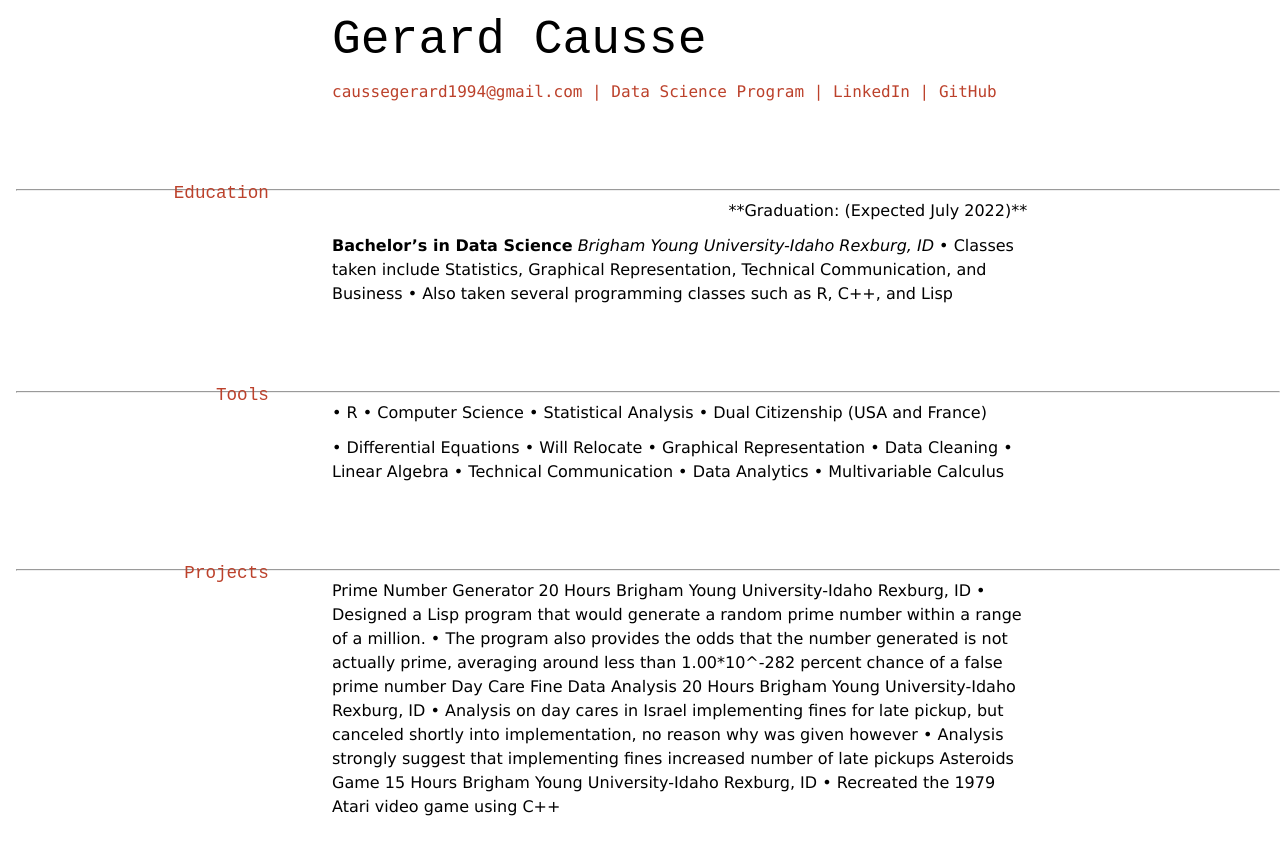
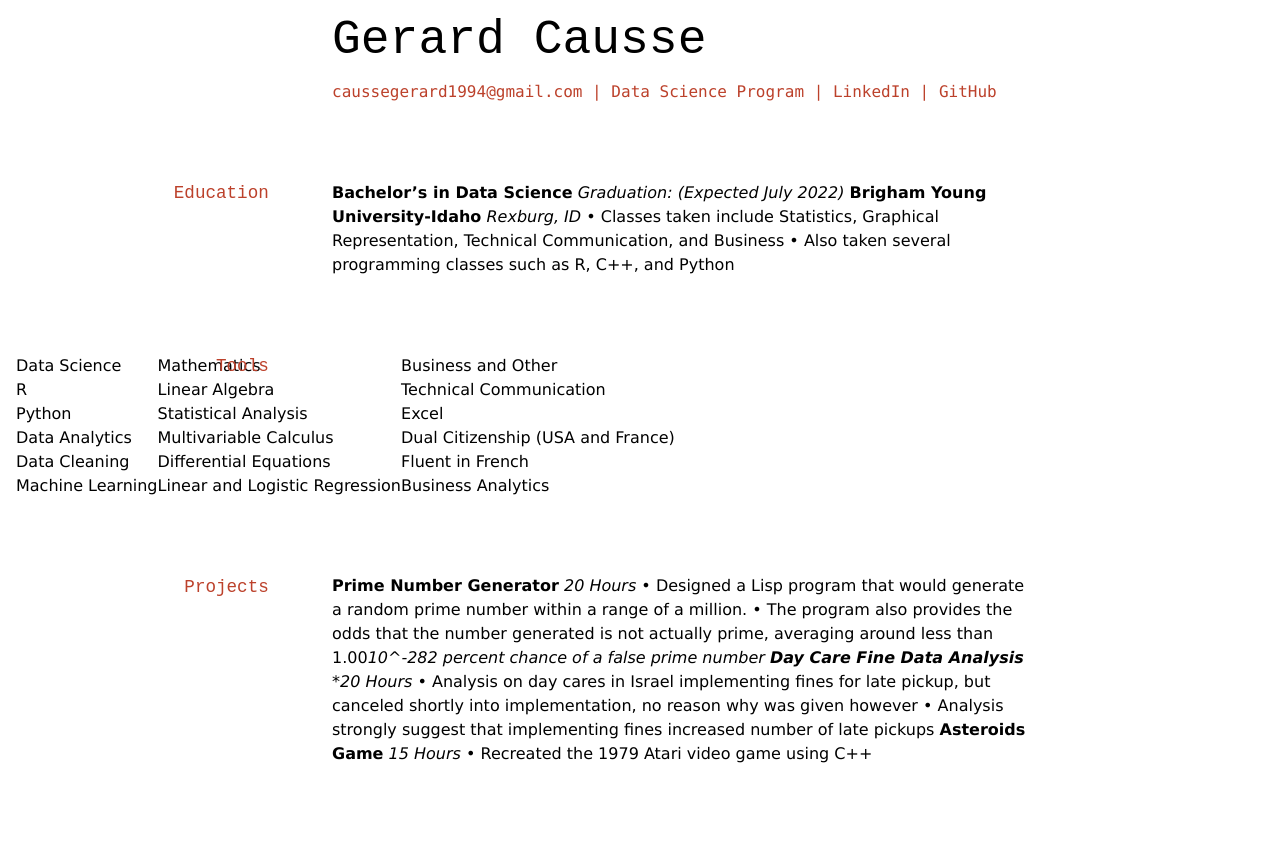
Before and after one commit to GrodCausse/Resume, a Jekyll site: the page built from docs/index.md, in a window 1280 px wide. Shown: the top 855 px of the page. Built offline with Jekyll 4.4.1, drawn with Linux system fonts in a browser that asks for light colours.

Commit message:
Resume Finalized

```diff
--- a/docs/index.md
+++ b/docs/index.md
@@ -11,51 +11,32 @@ title: Gerard Causse's Resume
 | <a href="https://github.com/GrodCausse">GitHub</a>
 </div>
 
-
 ## Education
 
-_________________________________________________
-
-<p style='text-align: right;'> **Graduation: (Expected July 2022)** </p>
-
-**Bachelor’s in Data Science**
-*Brigham Young University-Idaho*						    *Rexburg, ID*
+**Bachelor’s in Data Science** *Graduation: (Expected July 2022)*
+**Brigham Young University-Idaho** *Rexburg, ID*
 •	Classes taken include Statistics, Graphical Representation, Technical Communication, and Business
-•	Also taken several programming classes such as R, C++, and Lisp
-
+•	Also taken several programming classes such as R, C++, and Python
 
 ## Tools
 
-_______________________________________________
+ | Data Science | Mathematics | Business and Other|
+ |:-------------|:------------|:---------|
+ | R            | Linear Algebra | Technical Communication |
+ | Python | Statistical Analysis | Excel |
+ | Data Analytics | Multivariable Calculus  | Dual Citizenship (USA and France) |
+ | Data Cleaning | Differential Equations | Fluent in French |
+ | Machine Learning | Linear and Logistic Regression | Business Analytics |
 
-
-•	R
-•	Computer Science
-•	Statistical Analysis
-•	Dual Citizenship (USA and France)
-
-•	Differential Equations
-•	Will Relocate
-•	Graphical Representation
-•	Data Cleaning
-•	Linear Algebra
-•	Technical Communication
-•	Data Analytics
-•	Multivariable Calculus
 ## Projects
 
-________________________________________________________
-
-Prime Number Generator								        20 Hours
-Brigham Young University-Idaho 							    Rexburg, ID
+**Prime Number Generator** *20 Hours*
 •	Designed a Lisp program that would generate a random prime number within a range of a million.
 •	The program also provides the odds that the number generated is not actually prime, averaging around less than 1.00*10^-282 percent chance of a false prime number
-Day Care Fine Data Analysis								       20 Hours
-Brigham Young University-Idaho 							    Rexburg, ID
+**Day Care Fine Data Analysis** *20 Hours*
 •	Analysis on day cares in Israel implementing fines for late pickup, but canceled shortly into implementation, no reason why was given however
 •	Analysis strongly suggest that implementing fines increased number of late pickups
-Asteroids Game								            	       15 Hours
-Brigham Young University-Idaho 							    Rexburg, ID
+**Asteroids Game** *15 Hours*
 •	Recreated the 1979 Atari video game using C++
 
 
```
